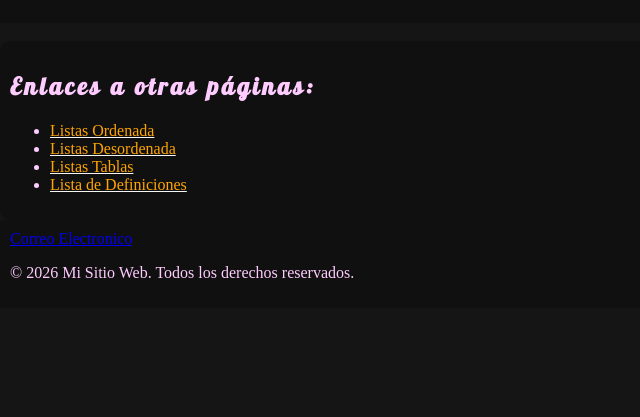
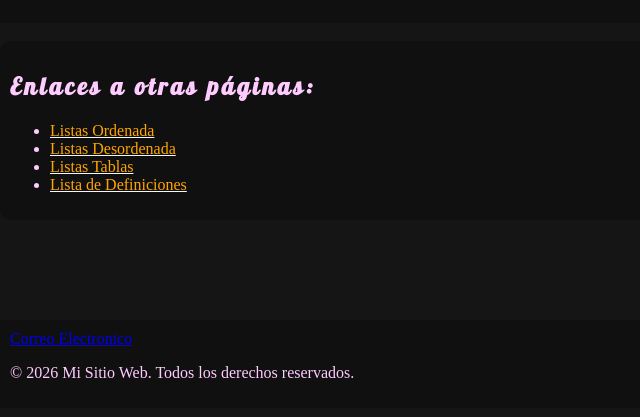
Before and after one commit to alanfscalderonbdam/LM-Tarea2-AlanFS, a plain HTML site: page index.html in a window 1280 px wide. Shown: the part 115-532 px from the top of the page, without its empty margins (0-640 px from the left). Drawn offline with Linux system fonts and the light colour scheme.

Commit message:
footer add

```diff
--- a/web/style.css
+++ b/web/style.css
@@ -32,7 +32,8 @@ header{
 }
 
 footer{
-
+    margin-top:100px;
+    justify-self: ;
     padding: 10px;
     background-color: #00000040;
 
```
